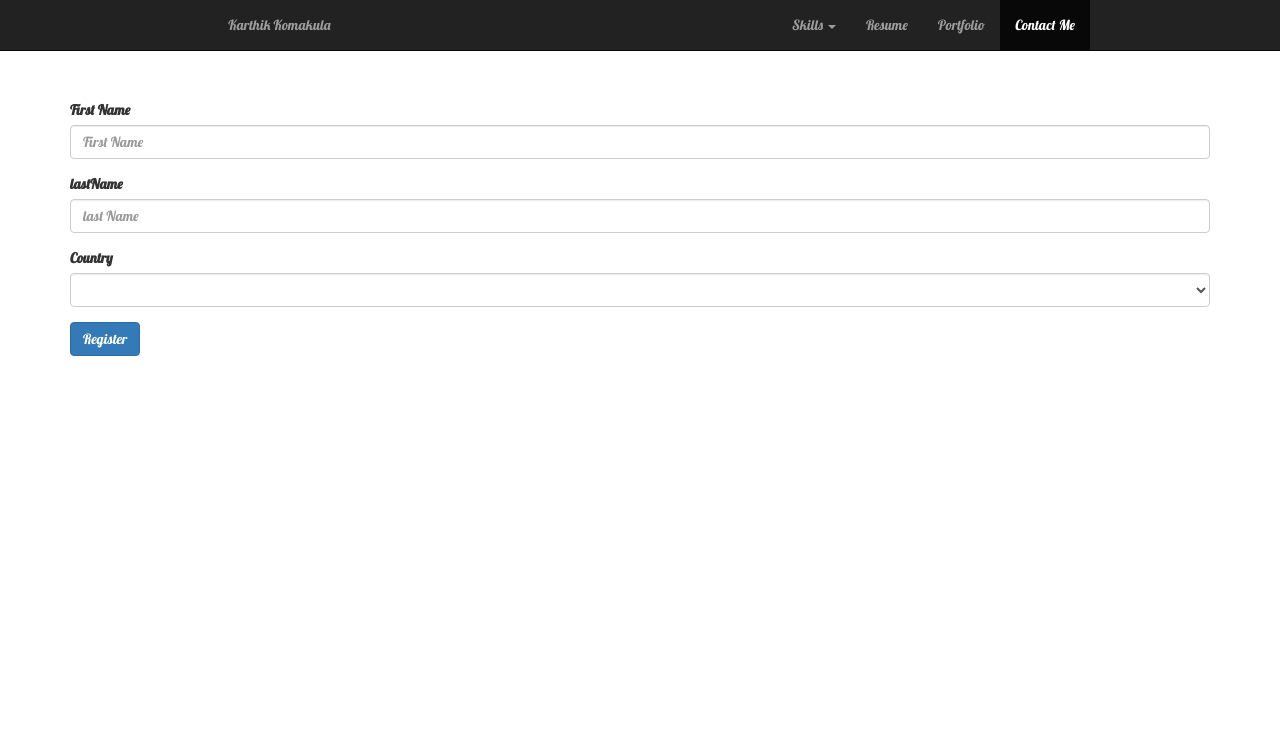
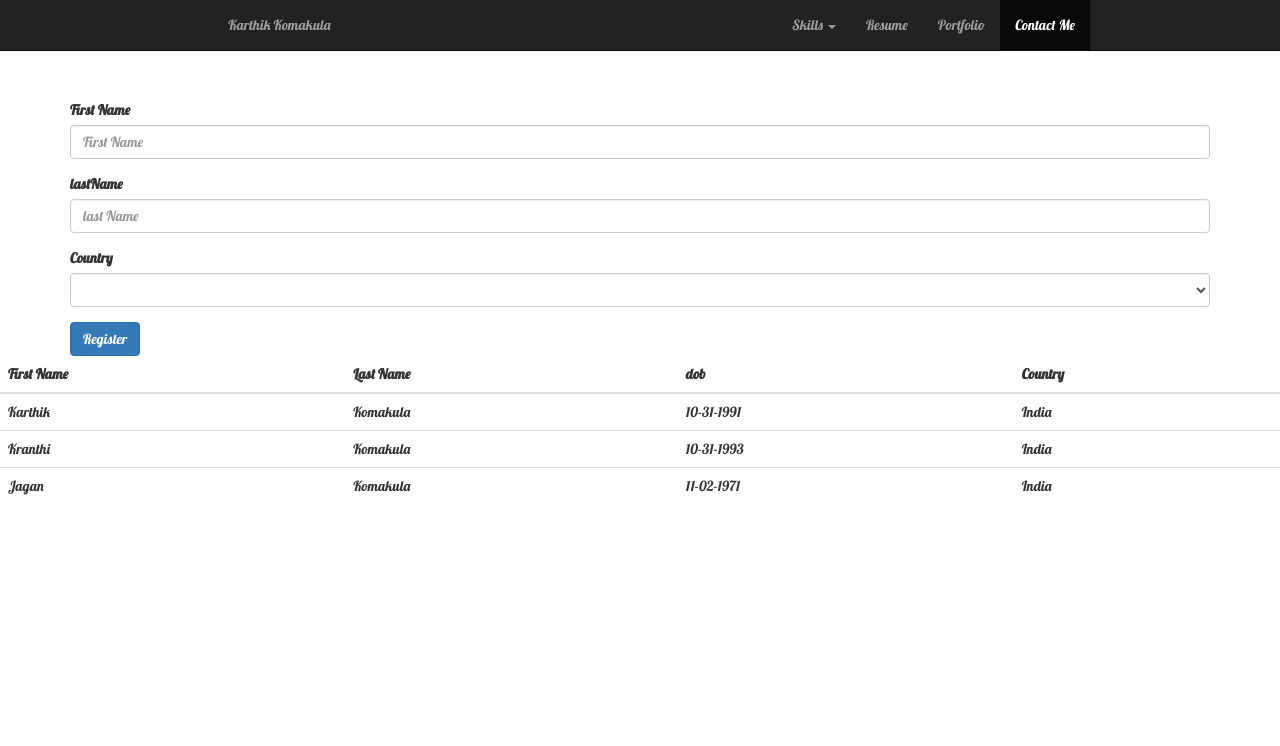
Before and after one commit to kscripts/AngularApp, a plain HTML site: page contact.html in a window 1280 px wide. Shown: the top 746 px of the page. Drawn offline with nearby package versions, Linux system fonts and the light colour scheme.

Commit message:
Using ng-repeat for users list

```diff
--- a/app/controllers/registerCtrl.js
+++ b/app/controllers/registerCtrl.js
@@ -19,13 +19,27 @@ function registerFn($scope){
 	$scope.locations=[{
           country:"india",
           code:"IN",
-          state:"telangana",
          },
          {
          country:"United States",
          code:"US"
          }
 	];
+
+	$scope.dropdownChange= function(){
+        console.log($scope.selectedLocation);
+
+	}
+
+	// $scope.states=[{
+ //          state:"Andhra Pradesh",
+ //          city:"vijaywada",
+ //         },
+ //         {
+ //         state:"telangana",
+ //         city:"warangal"
+ //         }
+	// ];
 
 
 
--- /dev/null
+++ b/app/controllers/userCtrl.js
@@ -0,0 +1,28 @@
+function userCtrlFn($scope){
+
+	$scope.users=[
+      {
+      	firstName: "Karthik",
+      	lastName: "Komakula",
+      	dob: "10-31-1991",
+      	country:"India"
+      },
+       {
+      	firstName: "Kranthi",
+      	lastName: "Komakula",
+      	dob: "10-31-1993",
+      	country:"India"
+      },
+      {
+      	firstName: "Jagan",
+      	lastName: "Komakula",
+      	dob: "11-02-1971",
+      	country:"India"
+      }
+	];
+
+}
+
+
+
+app.controller('userCtrl', ['$scope',userCtrlFn]);
--- a/contact.html
+++ b/contact.html
@@ -64,7 +64,9 @@
     </div>
     <div class="form-group">
          <label for="inputCountry">Country</label>
-         <select class="form-control" id="ddlcountry" ng-model="selectedLocation" ng-options="location.country for location in locations">
+         <select class="form-control" id="ddlcountry" ng-model="selectedLocation" ng-options="location.country for location in locations" ng-change="dropdownChange()">
+        <!--  <label for="inputStates">States</label>
+         <select class="form-control" id="ddlstate" ng-model="selectedState" ng-options="location.state for state in states" ng-change="dropdownChange()"> -->
 
            <!-- <option value="IN">India</option>
            <option value="US">India</option>
@@ -79,8 +81,27 @@
   <!-- <b>First Name</b>
   <input type="text" ng-model="firstName">
   <p>{{lastName}}</p> -->
+</div>
 
-
+<div ng-controller="userCtrl">
+  <table class="table">
+    <thead>
+        <tr>
+            <th>First Name</th>
+            <th>Last Name</th>
+            <th>dob</th>
+            <th>Country</th>
+        </tr>
+    </thead>
+    <tbody>
+        <tr ng-repeat="user in users">
+            <td>{{user.firstName}}</td>
+            <td>{{user.lastName}}</td>
+            <td>{{user.dob}}</td>
+            <td>{{user.country}}</td>
+        </tr>
+           </tbody>
+</table>
 </div>
 
 
@@ -116,7 +137,10 @@
 
 
 
+
+
   <script type="text/javascript" src="app/app.js"></script>
   <script type="text/javascript" src="app/controllers/registerCtrl.js"></script>
+    <script type="text/javascript" src="app/controllers/userCtrl.js"></script>
 </body>
 </html>
```
